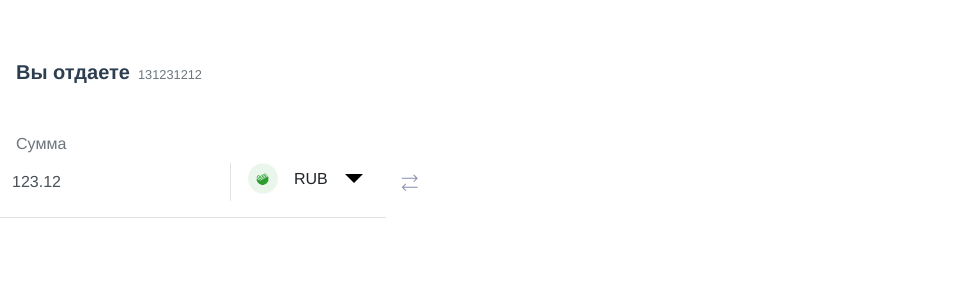
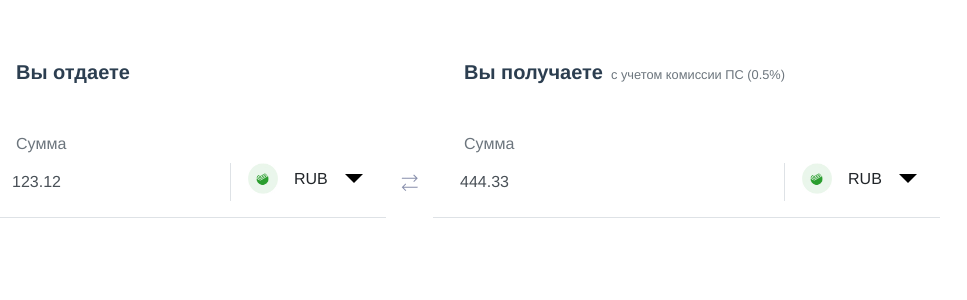
Before and after one commit to eich47/exchange, a Vue app in the folder app/app_exchange/: page / in a window 1280 px wide. Shown: the top 300 px of the page, without its empty margins (0-967 px from the left). Built offline with nearby package versions, Linux system fonts and the light colour scheme.

Commit message:
подключил часть калькулятора для результата обмена

```diff
--- a/app/app_exchange/src/components/Calculator.vue
+++ b/app/app_exchange/src/components/Calculator.vue
@@ -12,7 +12,7 @@
                 :amount="count"
                 :options="options"
                 labelCurrency=""
-                title-commission="131231212"
+                title-commission=""
               />
             </div>
             <div class="col-auto border-bottom pb-3 pl-0">
@@ -20,6 +20,20 @@
             </div>
             <div class="col-auto pb-4">
               <CalculatorSwap/>
+            </div>
+            <div class="col-auto border-bottom pr-0">
+              <CalculatorPart
+                id="8768678"
+                label="Сумма"
+                title="Вы получаете"
+                :amount="countIn"
+                :options="options"
+                labelCurrency=""
+                :title-commission="'с учетом комиссии ПС (0.5%)'"
+              />
+            </div>
+            <div class="col-auto border-bottom pb-3 pl-0">
+              <CalculatorSelect/>
             </div>
 
           </div>
@@ -47,6 +61,9 @@ export default {
     count(){
       return 123.12
     },
+    countIn(){
+      return 444.33
+    },
   },
 }
 </script>
```
